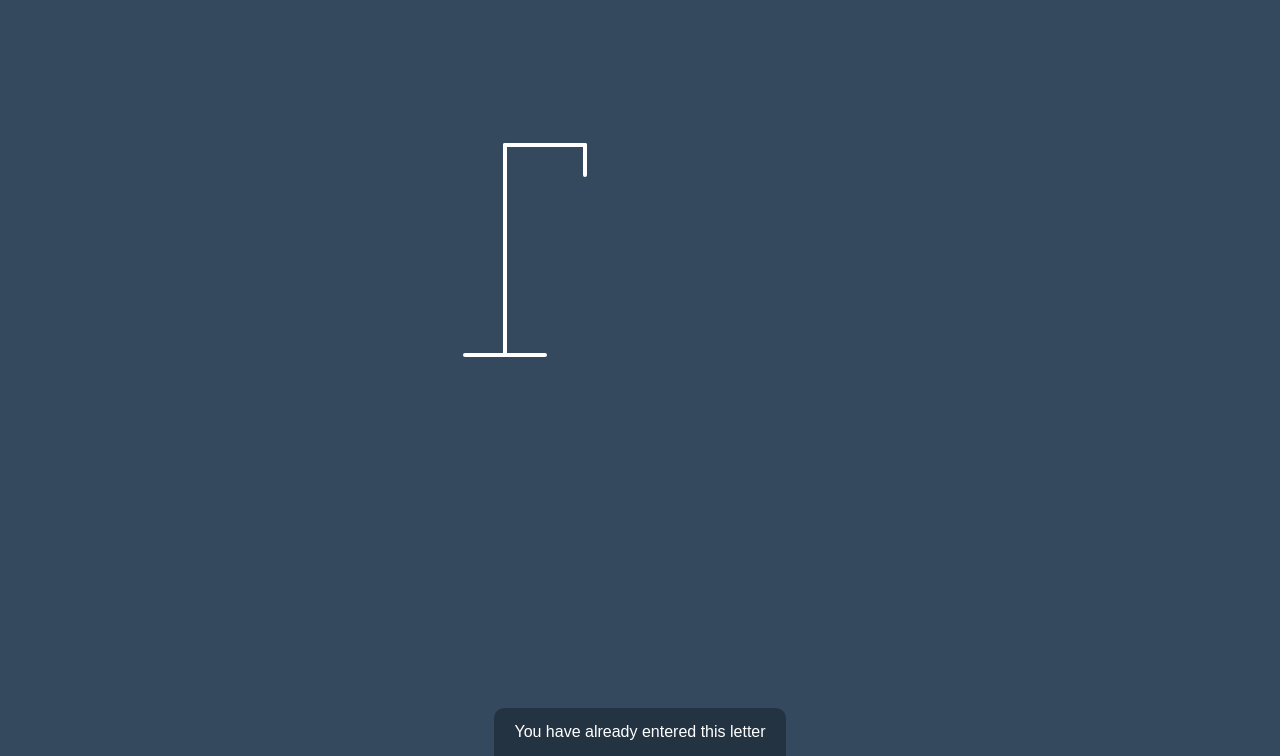
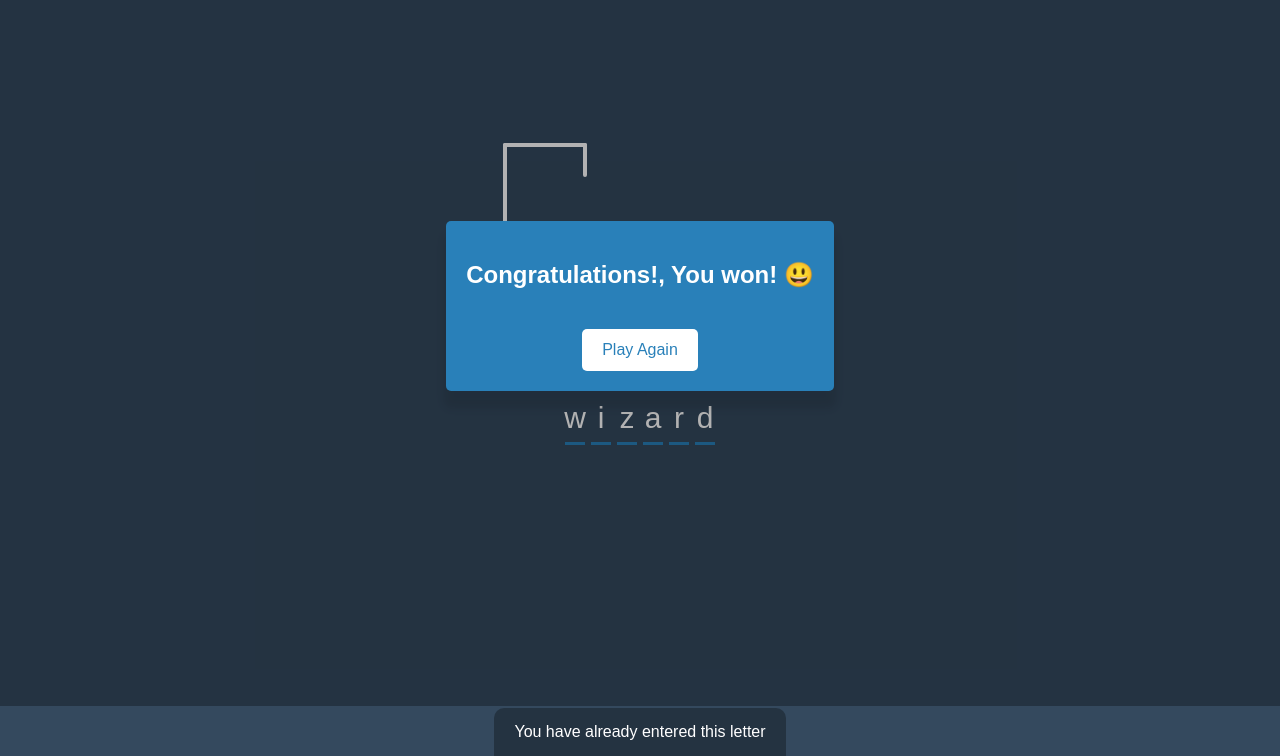
Before and after one commit to donaldo74/Hangman-Game, a plain HTML site: page index.html in a window 1280 px wide. Shown: the part 94-850 px from the top of the page. Drawn offline with Linux system fonts and the light colour scheme.

Commit message:
Display word finally done

```diff
--- a/index.html
+++ b/index.html
@@ -30,7 +30,7 @@
       </svg>
 
       <div class="wrong-letters-container">
-        <div class="wrong-letters"></div>
+        <div id="wrong-letters"></div>
       </div>
 
       <div class="word" id="word"></div>
@@ -39,7 +39,7 @@
     <!-- Container for final message-->
     <div class="popup-container" id="popup-container">
       <div class="popup">
-        <h2 class="final-message"></h2>
+        <h2 id="final-message"></h2>
         <button id="play-again">Play Again</button>
       </div>
     </div>
@@ -48,7 +48,6 @@
     <div class="notification-container" id="notification-container">
       <p>You have already entered this letter</p>
     </div>
-
-    <script src="" script.js></script>
   </body>
+  <script src="script.js"></script>
 </html>
--- a/script.js
+++ b/script.js
@@ -0,0 +1,42 @@
+const wordEl = document.getElementById('word');
+const wrongLettersEl = document.getElementById('wrong-letters');
+const playAgainBtn = document.getElementById('play-again');
+const popup = document.getElementById('popup-container');
+const notification = document.getElementById('notification-container');
+const finalMessage = document.getElementById('final-message');
+
+const figureParts = document.querySelectorAll('.figure-part');
+
+// Create array of words
+const words = ['application', 'programming', 'interface', 'wizard'];
+
+// Randomly select 1 word from above array, put into selectWord var
+let selectedWord = words[Math.floor(Math.random()* words.length)];
+
+// Create arrays to store correct and wrong letters
+const correctLetters = ['w', 'i', 'z', 'a', 'r', 'd'];
+const wrongLetters = [];
+
+// Show the hidden word
+function displayWord() {
+  wordEl.innerHTML = `
+    ${selectedWord
+      .split('')
+      .map(letter =>`
+        <span class="letter">
+          ${correctLetters.includes(letter) ? letter : ''}
+        </span>
+      `)
+      .join('')}
+  `;
+  // Replace empty character globally using regex
+  const innerWord = wordEl.innerText.replace(/\n/g, '')
+
+  // Check if innerWord is equal to selectedWord
+  if(innerWord === selectedWord) {
+    finalMessage.innerText = 'Congratulations!, You won! 😃';
+    popup.style.display= 'flex';
+  }
+}
+
+displayWord();
```
